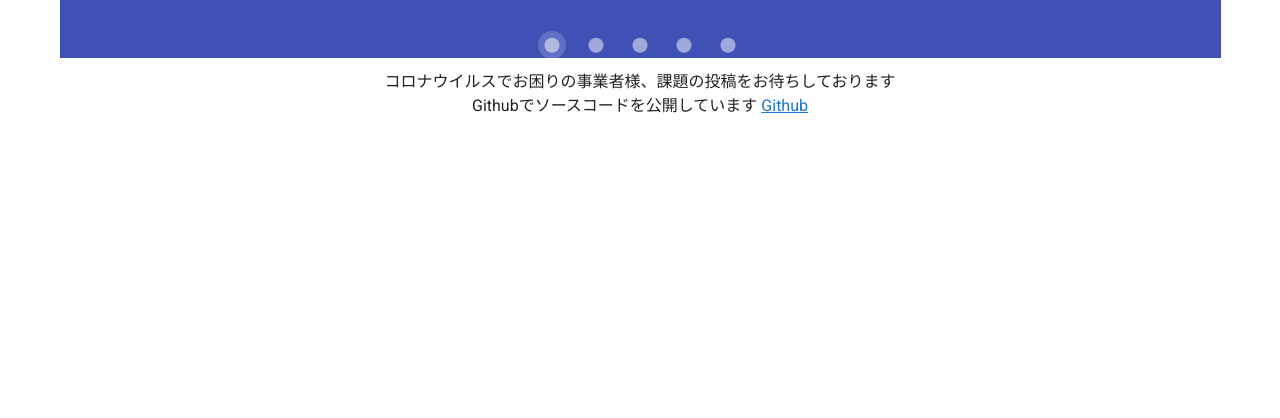
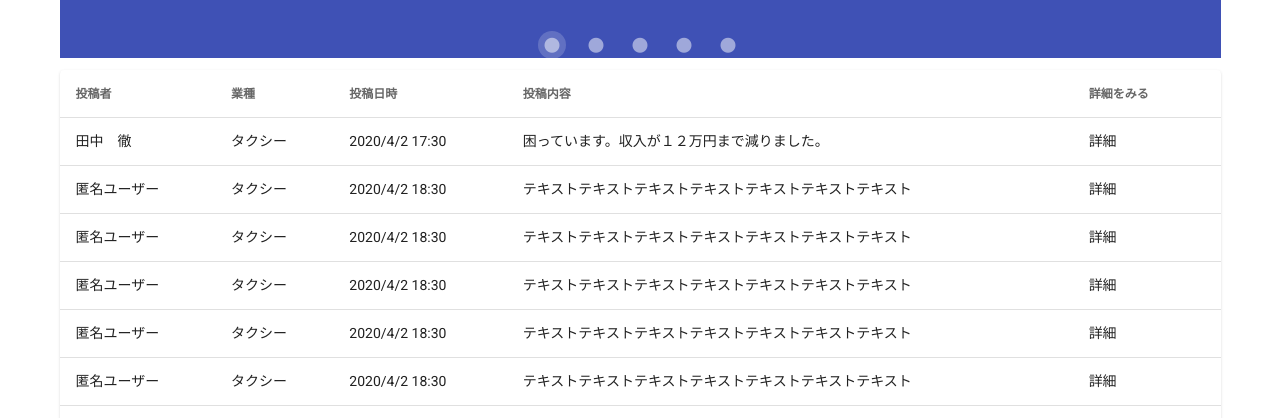
Before and after one commit to salthash329/bulletin-board, a Vue app: page / in a window 1280 px wide. Shown: the part 382-800 px from the top of the page. Built offline with nearby package versions, Linux system fonts and the light colour scheme.

Commit message:
テーブルコンテンツ

```diff
--- /dev/null
+++ b/src/components/Contents.vue
@@ -0,0 +1,103 @@
+<template>
+  <v-data-table
+    :headers="headers"
+    :items="desserts"
+    :items-per-page="10"
+    class="elevation-1"
+  ></v-data-table>
+</template>
+
+<script>
+  export default {
+    name: 'Contents',
+    data () {
+      return {
+        headers: [
+          {
+            text: '投稿者',
+            align: 'start',
+            sortable: false,
+            value: 'name',
+          },
+          { text: '業種', value: 'industory' },
+          { text: '投稿日時', value: 'timestamp' },
+          { text: '投稿内容', value: 'content' },
+          { text: '詳細をみる', value: 'more' }
+        ],
+        desserts: [
+          {
+            name: '田中　徹',
+            industory: 'タクシー',
+            timestamp: '2020/4/2 17:30',
+            content: '困っています。収入が１２万円まで減りました。',
+            more: '詳細',
+          },
+          {
+            name: '匿名ユーザー',
+            industory: 'タクシー',
+            timestamp: '2020/4/2 18:30',
+            content: 'テキストテキストテキストテキストテキストテキストテキスト',
+            more: '詳細',
+          },
+          {
+            name: '匿名ユーザー',
+            industory: 'タクシー',
+            timestamp: '2020/4/2 18:30',
+            content: 'テキストテキストテキストテキストテキストテキストテキスト',
+            more: '詳細',
+          },
+          {
+            name: '匿名ユーザー',
+            industory: 'タクシー',
+            timestamp: '2020/4/2 18:30',
+            content: 'テキストテキストテキストテキストテキストテキストテキスト',
+            more: '詳細',
+          },
+          {
+            name: '匿名ユーザー',
+            industory: 'タクシー',
+            timestamp: '2020/4/2 18:30',
+            content: 'テキストテキストテキストテキストテキストテキストテキスト',
+            more: '詳細',
+          },
+          {
+            name: '匿名ユーザー',
+            industory: 'タクシー',
+            timestamp: '2020/4/2 18:30',
+            content: 'テキストテキストテキストテキストテキストテキストテキスト',
+            more: '詳細',
+          },
+          {
+            name: '匿名ユーザー',
+            industory: 'タクシー',
+            timestamp: '2020/4/2 18:30',
+            content: 'テキストテキストテキストテキストテキストテキストテキスト',
+            more: '詳細',
+          },
+          {
+            name: '匿名ユーザー',
+            industory: 'タクシー',
+            timestamp: '2020/4/2 18:30',
+            content: 'テキストテキストテキストテキストテキストテキストテキスト',
+            more: '詳細',
+          },
+          {
+            name: '匿名ユーザー',
+            industory: 'タクシー',
+            timestamp: '2020/4/2 18:30',
+            content: 'テキストテキストテキストテキストテキストテキストテキスト',
+            more: '詳細',
+          },
+          {
+            name: '匿名ユーザー',
+            industory: 'タクシー',
+            timestamp: '2020/4/2 18:30',
+            content: 'テキストテキストテキストテキストテキストテキストテキスト',
+            more: '詳細',
+          },
+
+        ],
+      }
+    },
+  }
+</script>
--- a/src/components/Index.vue
+++ b/src/components/Index.vue
@@ -3,6 +3,8 @@
     <Carousel />
     <v-row class="text-center">
       <v-col class="mb-4">
+
+        <Contents/>
         <p class="subheading font-weight-regular">
             コロナウイルスでお困りの事業者様、課題の投稿をお待ちしております
           <br>Githubでソースコードを公開しています
@@ -19,10 +21,12 @@
 
 <script>
   import Carousel from './Carousel';
+  import Contents from './Contents';
   export default {
     name: 'Index',
     components:{
-      Carousel
+      Carousel,
+      Contents
     },
     data: () => ({
 
```
